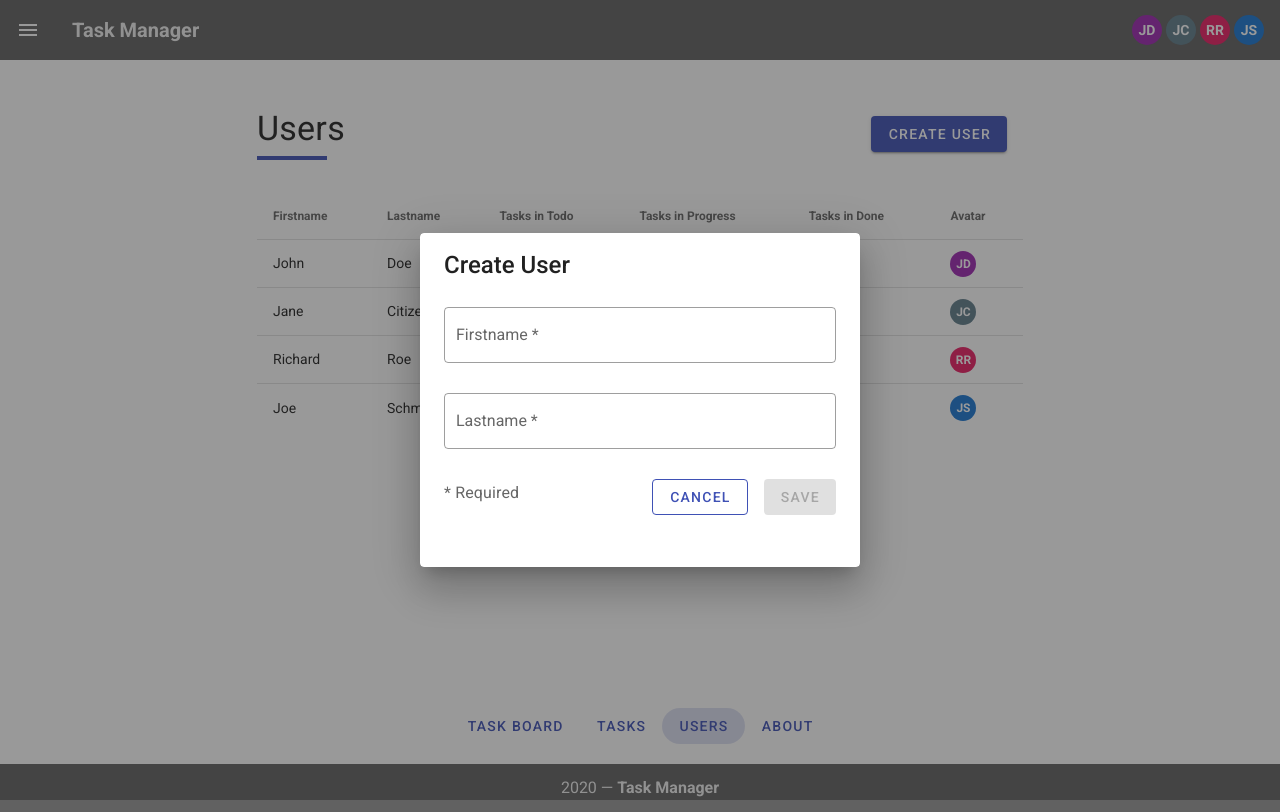
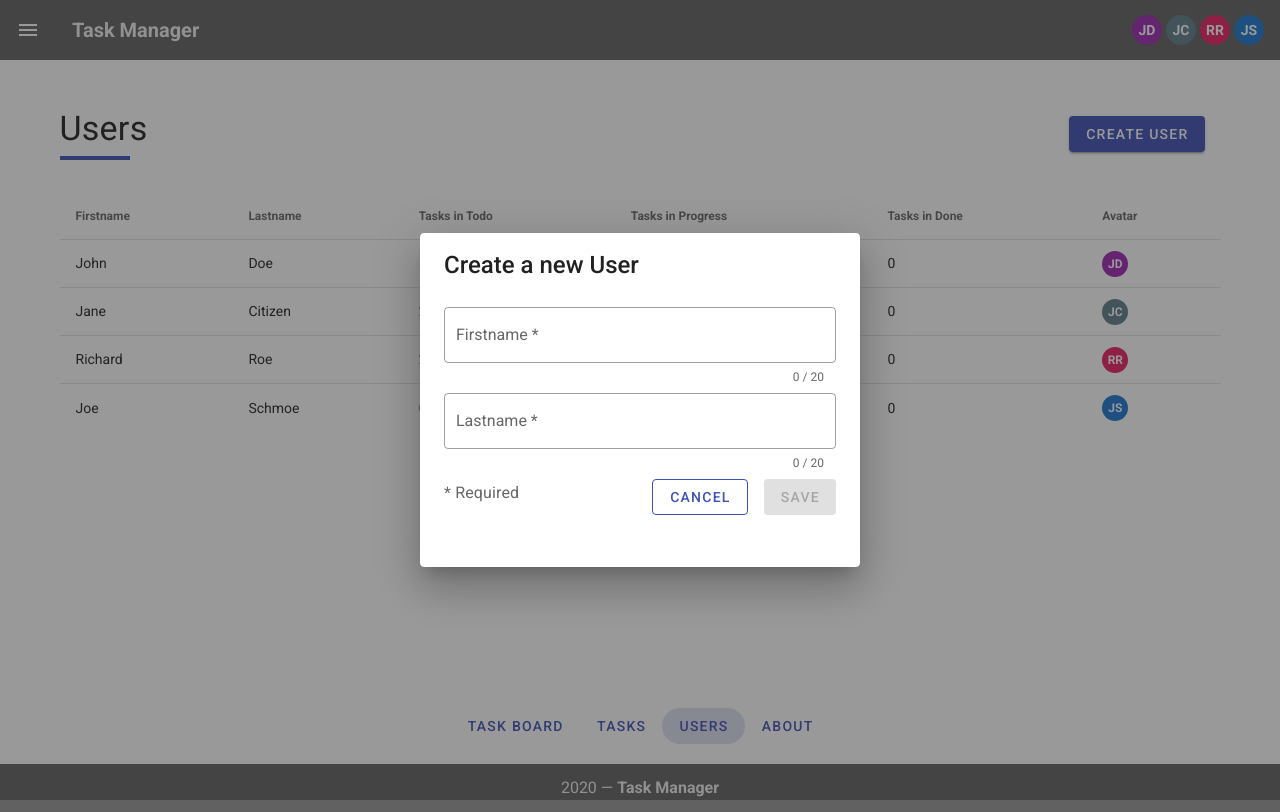
Before and after one commit to ealafryafresena/vue-todo-app, a Vue app: page /users in a window 1280 px wide. Both pictures are taken after a click on the button "CREATE USER". Built offline with nearby package versions, Linux system fonts and the light colour scheme; data requests are answered from the project's data file.

Commit message:
change create user input length

```diff
--- a/src/components/UserCreate.vue
+++ b/src/components/UserCreate.vue
@@ -5,6 +5,7 @@
         <v-text-field
           label="Firstname *"
           v-model="user.firstName"
+          :counter="20"
           outlined
           :rules="firstNameRules"
           required
@@ -12,6 +13,7 @@
         <v-text-field
           label="Lastname *"
           v-model="user.lastName"
+          :counter="20"
           outlined
           :rules="lastNameRules"
           required
@@ -47,14 +49,14 @@ export default {
       firstNameRules: [
         value => !!value || "Firstname is required",
         value =>
-          (value && value.length <= 15) ||
-          "Firstname must be less than 15 characters"
+          (value && value.length <= 20) ||
+          "Firstname must be less than 21 characters"
       ],
       lastNameRules: [
         value => !!value || "Lastname is required",
         value =>
-          (value && value.length <= 15) ||
-          "Lastname must be less than 15 characters"
+          (value && value.length <= 20) ||
+          "Lastname must be less than 21 characters"
       ],
       formValidty: false
     };
--- a/src/views/UsersOverview.vue
+++ b/src/views/UsersOverview.vue
@@ -1,7 +1,7 @@
 <template>
   <v-container>
     <v-row class="mt-6" justify="center">
-      <v-col cols="12" md="8" sm="12">
+      <v-col cols="12">
         <div class="user-create mb-8 d-flex justify-space-between align-center">
           <h1 class="display-1">Users</h1>
           <v-btn color="indigo" class="mr-4" @click.stop="dialog = true"
@@ -15,7 +15,7 @@
       <v-col cols="12" md="6" sm="8">
         <v-dialog v-model="dialog" max-width="440">
           <v-card>
-            <v-card-title class="headline">Create User</v-card-title>
+            <v-card-title class="headline">Create a new User</v-card-title>
             <v-card-text>
               <UserCreate
                 @closeDialog="closeDialog"
```
